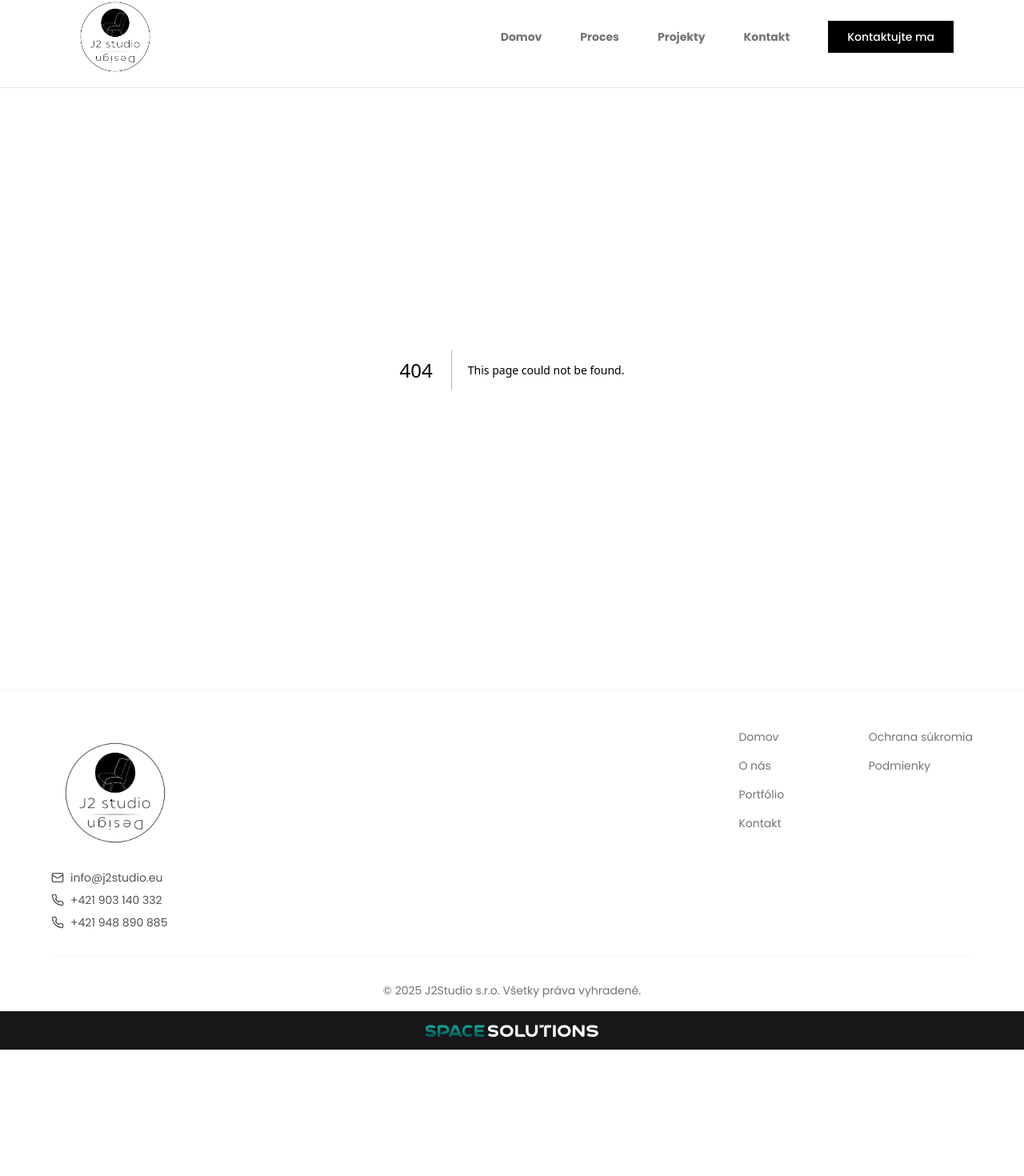
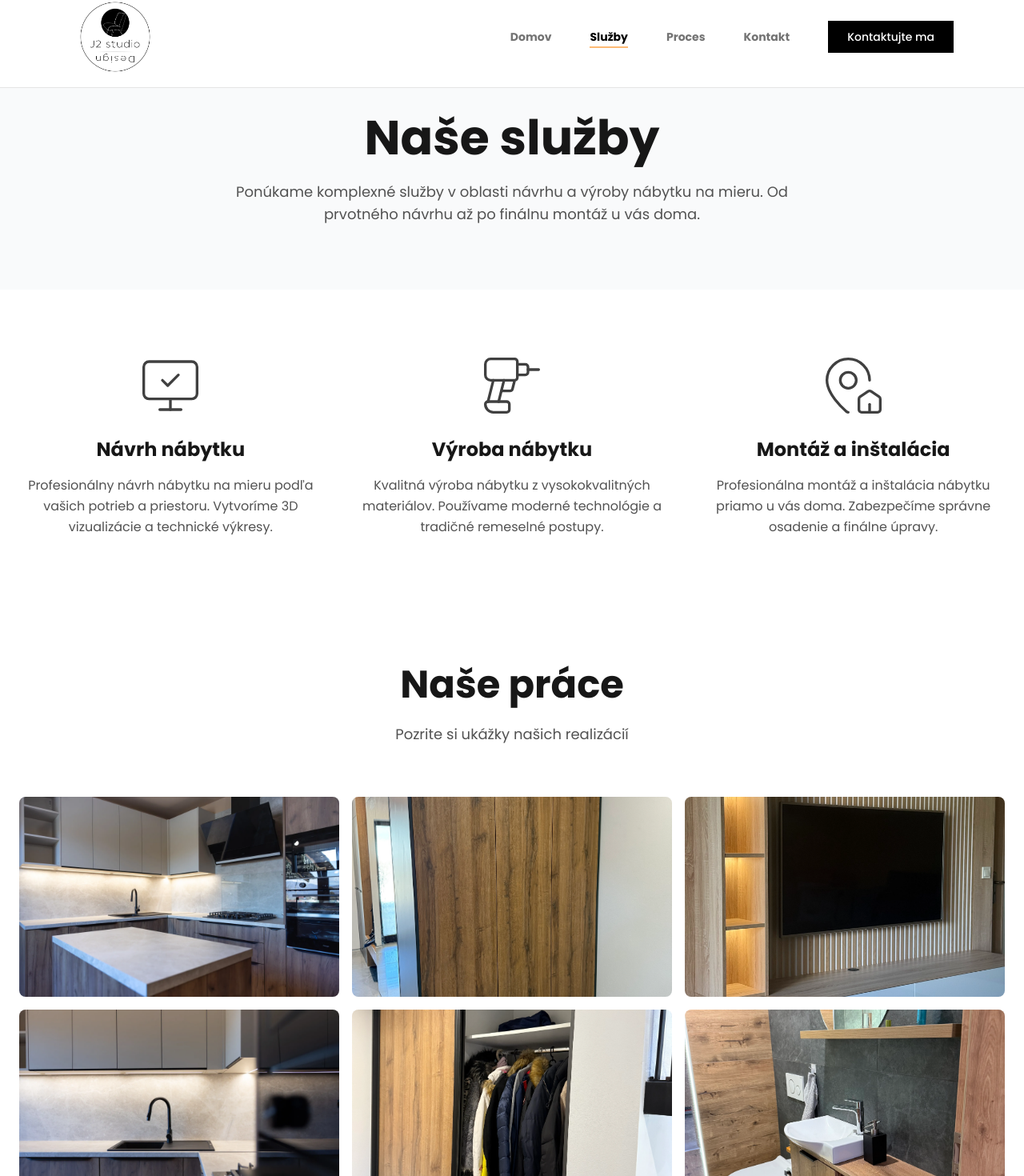
Before and after one commit to MarianMichalovic/j2studio, a Next.js app: page /sluzby in a window 1280 px wide. Before the commit this address had no page. Shown: the part 18-1488 px from the top of the page at 80% size. Before the commit the page ends 1330 px from the top, so only its background shows below. Built offline with nearby package versions, Linux system fonts and the light colour scheme.

Commit message:
Add services page and update navbar links
Created a new 'sluzby' (services) page showcasing offered services and gallery. Updated the navbar to include a link to the new services page and removed the 'projekty' link.

```diff
--- /dev/null
+++ b/app/sluzby/page.tsx
@@ -0,0 +1,161 @@
+"use client"
+
+import React from "react"
+import Image from "next/image"
+import type { Metadata } from "next"
+
+// export const metadata: Metadata = {
+//   title: "Naše služby - J2Studio",
+//   description: "Ponúkame komplexné služby v oblasti návrhu a výroby nábytku na mieru. Od prvotného návrhu až po finálnu montáž.",
+// }
+
+const services = [
+  {
+    title: "Návrh nábytku",
+    description: "Profesionálny návrh nábytku na mieru podľa vašich potrieb a priestoru. Vytvoríme 3D vizualizácie a technické výkresy.",
+    icon: (
+      <svg className="w-20 h-20" xmlns="http://www.w3.org/2000/svg" width="24" height="24" viewBox="0 0 24 24" fill="none" stroke="currentColor" strokeWidth="1" strokeLinecap="round" strokeLinejoin="round"><path d="m9 10 2 2 4-4"/><rect width="20" height="14" x="2" y="3" rx="2"/><path d="M12 17v4"/><path d="M8 21h8"/></svg>
+    )
+  },
+  {
+    title: "Výroba nábytku",
+    description: "Kvalitná výroba nábytku z vysokokvalitných materiálov. Používame moderné technológie a tradičné remeselné postupy.",
+    icon: (
+      <svg className="w-20 h-20" xmlns="http://www.w3.org/2000/svg" width="24" height="24" viewBox="0 0 24 24" fill="none" stroke="currentColor" strokeWidth="1" strokeLinecap="round" strokeLinejoin="round"><path d="M10 18a1 1 0 0 1 1 1v2a1 1 0 0 1-1 1H5a3 3 0 0 1-3-3 1 1 0 0 1 1-1z"/><path d="M13 10H4a2 2 0 0 1-2-2V4a2 2 0 0 1 2-2h9a1 1 0 0 1 1 1v6a1 1 0 0 1-1 1l-.81 3.242a1 1 0 0 1-.97.758H8"/><path d="M14 4h3a1 1 0 0 1 1 1v2a1 1 0 0 1-1 1h-3"/><path d="M18 6h4"/><path d="m5 10-2 8"/><path d="m7 18 2-8"/></svg>
+    )
+  },
+  {
+    title: "Montáž a inštalácia",
+    description: "Profesionálna montáž a inštalácia nábytku priamo u vás doma. Zabezpečíme správne osadenie a finálne úpravy.",
+    icon: (
+      <svg className="w-20 h-20" xmlns="http://www.w3.org/2000/svg" width="24" height="24" viewBox="0 0 24 24" fill="none" stroke="currentColor" strokeWidth="1" strokeLinecap="round" strokeLinejoin="round"><path d="M15 22a1 1 0 0 1-1-1v-4a1 1 0 0 1 .445-.832l3-2a1 1 0 0 1 1.11 0l3 2A1 1 0 0 1 22 17v4a1 1 0 0 1-1 1z"/><path d="M18 10a8 8 0 0 0-16 0c0 4.993 5.539 10.193 7.399 11.799a1 1 0 0 0 .601.2"/><path d="M18 22v-3"/><circle cx="10" cy="10" r="3"/></svg>
+    )
+  }
+]
+
+const galleryImages = [
+  "/anywebp/kuch1.webp",
+  "/anywebp/skrina1.webp",
+  "/anywebp/telka2.webp",
+  "/anywebp/kuch2.webp",
+  "/anywebp/skrina3.webp",
+  "/anywebp/kup1.webp"
+]
+
+export default function ServicesPage() {
+  return (
+    <div className="min-h-screen bg-white">
+      {/* Hero sekcia */}
+      <section className="py-20 bg-gray-50">
+        <div className="max-w-7xl mx-auto px-6 text-center">
+          <h1 className="text-4xl lg:text-6xl font-bold text-neutral-900 mb-6">
+            Naše služby
+          </h1>
+          <p className="text-lg text-neutral-600 max-w-3xl mx-auto">
+            Ponúkame komplexné služby v oblasti návrhu a výroby nábytku na mieru.
+            Od prvotného návrhu až po finálnu montáž u vás doma.
+          </p>
+        </div>
+      </section>
+
+      {/* Služby grid */}
+      <section className="py-20">
+        <div className="max-w-7xl mx-auto px-6">
+          <div className="grid grid-cols-1 md:grid-cols-3 gap-8 lg:gap-12">
+            {services.map((service, index) => (
+              <div key={index} className="group text-center">
+                <div className="flex justify-center mb-6 text-neutral-700 group-hover:text-orange-500 transition-colors duration-300">
+                  {service.icon}
+                </div>
+                <h3 className="text-2xl font-bold text-neutral-900 mb-4">
+                  {service.title}
+                </h3>
+                <p className="text-neutral-600 leading-relaxed">
+                  {service.description}
+                </p>
+              </div>
+            ))}
+          </div>
+        </div>
+      </section>
+
+      {/* Proces práce */}
+      {/* <section className="py-20 bg-gray-50">
+        <div className="max-w-7xl mx-auto px-6">
+          <div className="text-center mb-16">
+            <h2 className="text-3xl lg:text-5xl font-bold text-neutral-900 mb-6">
+              Ako pracujeme
+            </h2>
+            <p className="text-lg text-neutral-600 max-w-3xl mx-auto">
+              Náš proces je navrhnutý tak, aby sme dosiahli najlepšie výsledky pre každého klienta
+            </p>
+          </div>
+
+          <div className="grid grid-cols-1 md:grid-cols-4 gap-8">
+            {[
+              { step: "01", title: "Konzultácia", desc: "Bezplatná konzultácia a zmeranie priestoru" },
+              { step: "02", title: "Návrh", desc: "Vytvorenie 3D návrhu a výber materiálov" },
+              { step: "03", title: "Výroba", desc: "Precízna výroba nábytku v našej dielni" },
+              { step: "04", title: "Montáž", desc: "Profesionálna montáž a finálne úpravy" }
+            ].map((item, index) => (
+              <div key={index} className="text-center">
+                <div className="w-16 h-16 bg-orange-300 rounded-full flex items-center justify-center text-white font-bold text-xl mx-auto mb-4">
+                  {item.step}
+                </div>
+                <h4 className="text-xl font-semibold text-neutral-900 mb-2">
+                  {item.title}
+                </h4>
+                <p className="text-neutral-600">
+                  {item.desc}
+                </p>
+              </div>
+            ))}
+          </div>
+        </div>
+      </section> */}
+
+      {/* Galéria */}
+      <section className="py-20">
+        <div className="max-w-7xl mx-auto px-6">
+          <div className="text-center mb-16">
+            <h2 className="text-3xl lg:text-5xl font-bold text-neutral-900 mb-6">
+              Naše práce
+            </h2>
+            <p className="text-lg text-neutral-600">
+              Pozrite si ukážky našich realizácií
+            </p>
+          </div>
+
+          <div className="grid grid-cols-2 md:grid-cols-3 gap-4">
+            {galleryImages.map((image, index) => (
+              <div key={index} className="relative h-[250px] overflow-hidden rounded-lg group cursor-pointer">
+                <Image
+                  src={image}
+                  alt={`Realizácia ${index + 1}`}
+                  fill
+                  className="object-cover transition-transform duration-300 group-hover:scale-110"
+                />
+                <div className="absolute inset-0 bg-black/20 opacity-0 group-hover:opacity-100 transition-opacity duration-300" />
+              </div>
+            ))}
+          </div>
+        </div>
+      </section>
+
+      {/* CTA sekcia */}
+      {/* <section className="py-20 bg-neutral-900 text-white">
+        <div className="max-w-4xl mx-auto px-6 text-center">
+          <h2 className="text-3xl lg:text-5xl font-bold mb-6">
+            Máte záujem o našu spoluprácu?
+          </h2>
+          <p className="text-lg mb-8 opacity-90">
+            Kontaktujte nás a dohodneme si bezplatnú konzultáciu
+          </p>
+          <button className="bg-orange-300 hover:bg-orange-400 text-neutral-900 font-semibold px-8 py-4 rounded-none transition-colors duration-300">
+            Kontaktovať nás
+          </button>
+        </div>
+      </section> */}
+    </div>
+  )
+}
--- a/components/layout/navbar.tsx
+++ b/components/layout/navbar.tsx
@@ -14,8 +14,8 @@ export default function Navbar() {
   const navItems = [
     { href: "/", label: "Domov" },
     // { href: "/about", label: "O nás" },
+    { href: "/sluzby", label: "Služby" },
     { href: "/process", label: "Proces" },
-    { href: "/projekty", label: "Projekty" },
     { href: "/contact", label: "Kontakt" },
   ]
 
```
